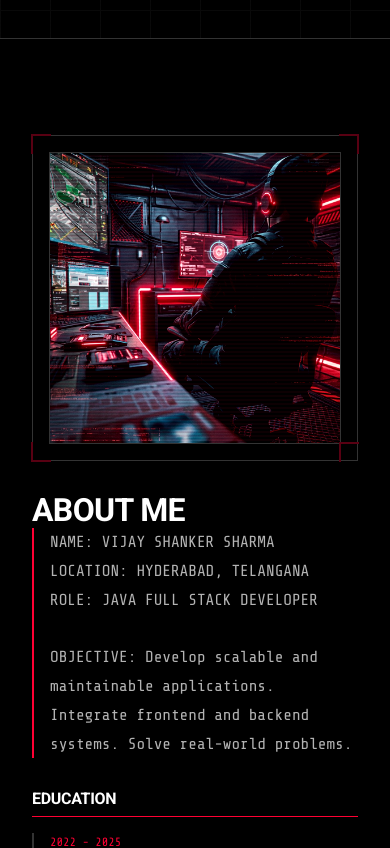
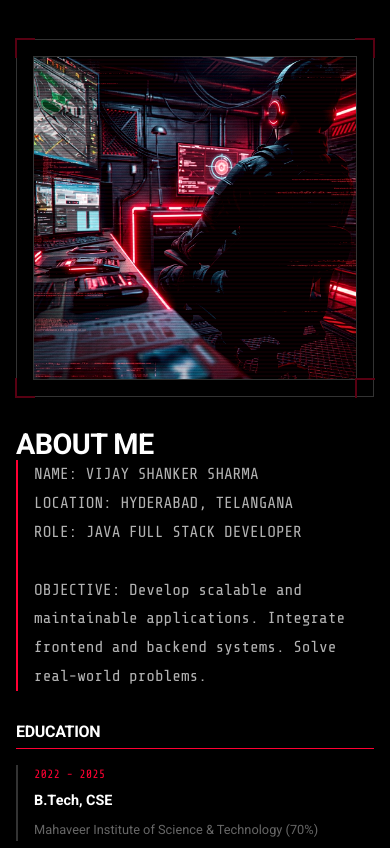
Before and after one commit to thevijayshankersharma/vijay-sharma-portfolio, a React (Vite) app: page / in a window 390 px wide. Shown: the part 940-1788 px from the top of the page. Built offline with nearby package versions, Linux system fonts and the light colour scheme.

Commit message:
feat: improve mobile responsiveness

```diff
--- a/src/components/About.jsx
+++ b/src/components/About.jsx
@@ -36,7 +36,7 @@ const About = () => {
                                 <div className="log-entry">
                                     <span className="log-date">2022 - 2025</span>
                                     <span className="log-title">B.Tech, CSE</span>
-                                    <span className="log-desc">Mahaveer Institute of Science & Technology (69%)</span>
+                                    <span className="log-desc">Mahaveer Institute of Science & Technology (70%)</span>
                                 </div>
                                 <div className="log-entry">
                                     <span className="log-date">2019 - 2022</span>
--- a/src/components/Loader.css
+++ b/src/components/Loader.css
@@ -121,10 +121,14 @@
 
 @media (max-width: 768px) {
     .loader-text {
-        font-size: 1.2rem;
+        font-size: 1.1rem;
+        letter-spacing: 2px;
+        padding: 0 1rem;
+        line-height: 1.4;
     }
 
     .loading-bar {
-        width: 80%;
+        width: 70%;
+        max-width: 250px;
     }
 }
--- a/src/components/Skills.css
+++ b/src/components/Skills.css
@@ -127,16 +127,46 @@
     color: var(--color-text-primary);
 }
 
-@media (max-width: 640px) {
+@media (max-width: 768px) {
+    .suit-selector {
+        gap: var(--spacing-sm);
+        margin-bottom: var(--spacing-xl);
+    }
+
+    .suit-btn {
+        padding: 0.5rem 1rem;
+        font-size: 0.8rem;
+    }
+}
+
+@media (max-width: 480px) {
     .card-table {
         grid-template-columns: repeat(2, 1fr);
+        gap: var(--spacing-sm);
     }
 
     .playing-card {
-        padding: 1rem;
+        padding: 0.75rem;
+        border-width: 1px;
+    }
+
+    .card-value,
+    .card-suit {
+        font-size: 1.1rem;
     }
 
     .skill-name {
-        font-size: 1.25rem;
+        font-size: 1rem;
+    }
+
+    .skill-type {
+        font-size: 0.6rem;
+        letter-spacing: 1px;
     }
 }
+
+@media (max-width: 350px) {
+    .card-table {
+        grid-template-columns: 1fr;
+    }
+}
--- a/src/index.css
+++ b/src/index.css
@@ -113,16 +113,17 @@ h6 {
 }
 
 h1 {
-  font-size: clamp(3rem, 8vw, 6rem);
+  font-size: clamp(2.5rem, 8vw, 6rem);
 }
 
 h2 {
-  font-size: clamp(2rem, 6vw, 3.5rem);
+  font-size: clamp(1.8rem, 6vw, 3.5rem);
 }
 
 h3 {
-  font-size: clamp(1.5rem, 4vw, 2.5rem);
+  font-size: clamp(1.4rem, 4vw, 2.5rem);
 }
+
 
 p {
   color: var(--color-text-secondary);
@@ -141,11 +142,25 @@ a {
   padding: 0 var(--spacing-lg);
 }
 
+@media (max-width: 768px) {
+  .container {
+    padding: 0 var(--spacing-sm);
+  }
+}
+
+
 .section {
   padding: var(--spacing-3xl) 0;
   position: relative;
   border-bottom: 1px solid var(--color-border);
 }
+
+@media (max-width: 768px) {
+  .section {
+    padding: var(--spacing-xl) 0;
+  }
+}
+
 
 /* Replaced Gradient Text with Solid/Glow */
 .gradient-text {
```
